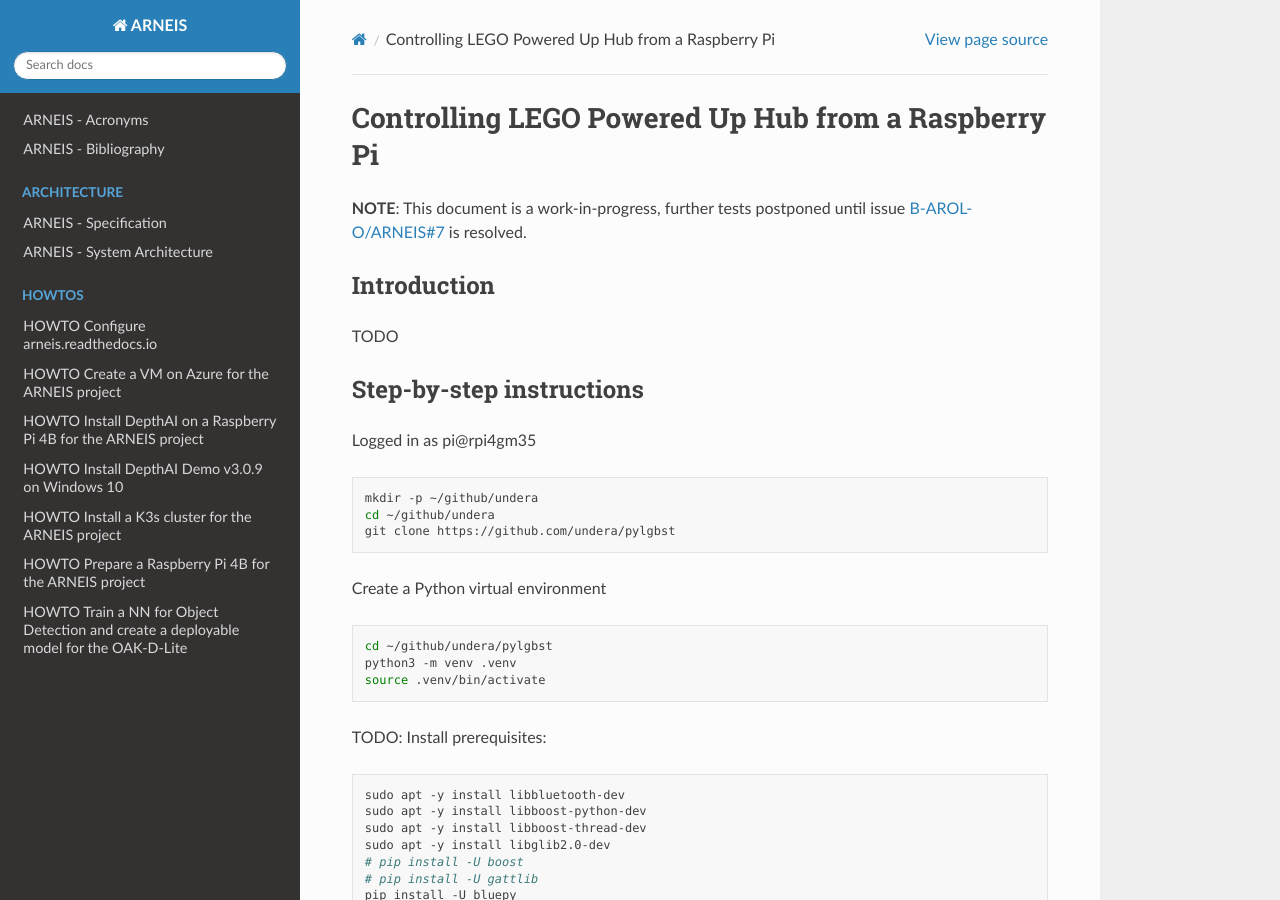
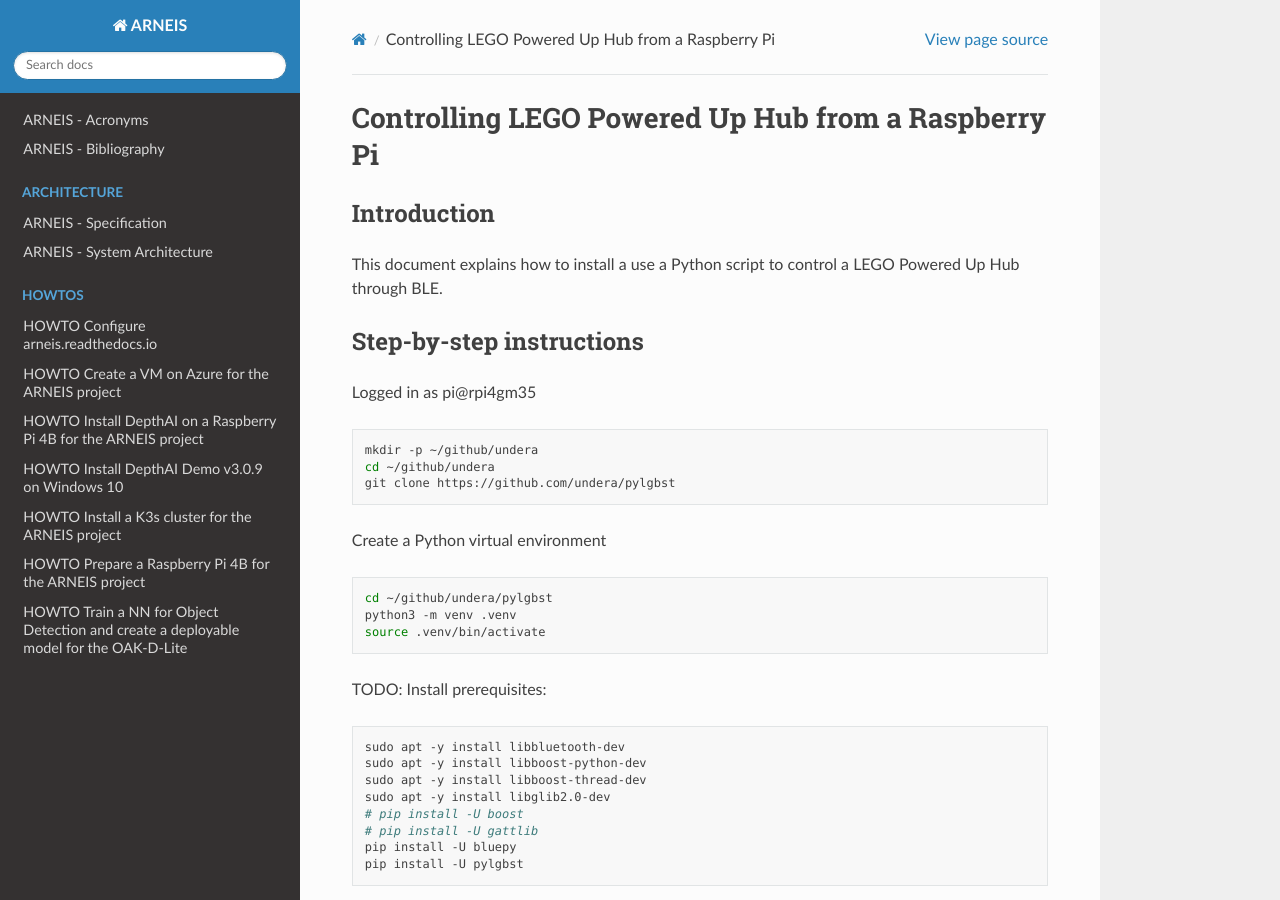
Before and after one commit to B-AROL-O/ARNEIS, a Sphinx documentation site: the page built from docs/howto/howto-control-rpi-poweredup.md, in a window 1280 px wide and 900 px high. Built offline with Sphinx 7.4.7 and the Read the Docs theme 2.0.0, drawn with Linux system fonts in a browser that asks for light colours; pages that are not in the unit, such as notebooks, are missing from menus.

```diff
--- a/docs/howto/howto-configure-rpi-poweredup.md
+++ b/docs/howto/howto-control-rpi-poweredup.md
@@ -1,10 +1,8 @@
 # Controlling LEGO Powered Up Hub from a Raspberry Pi
-
-**NOTE**: This document is a work-in-progress, further tests postponed until issue [B-AROL-O/ARNEIS#7](https://github.com/B-AROL-O/ARNEIS/issues/7) is resolved.
 
 ## Introduction
 
-TODO
+This document explains how to install a use a Python script to control a LEGO Powered Up Hub through BLE.
 
 ## Step-by-step instructions
 
```
